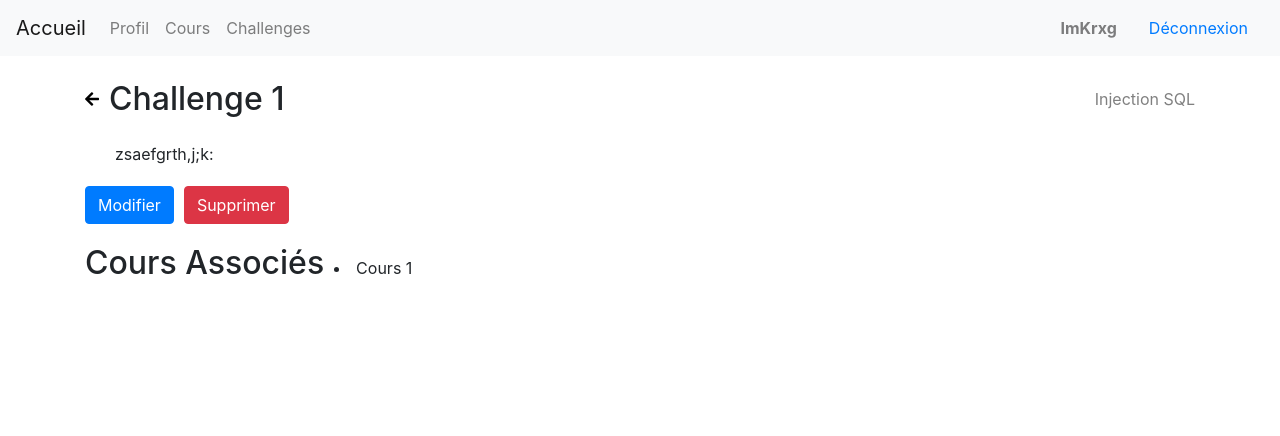
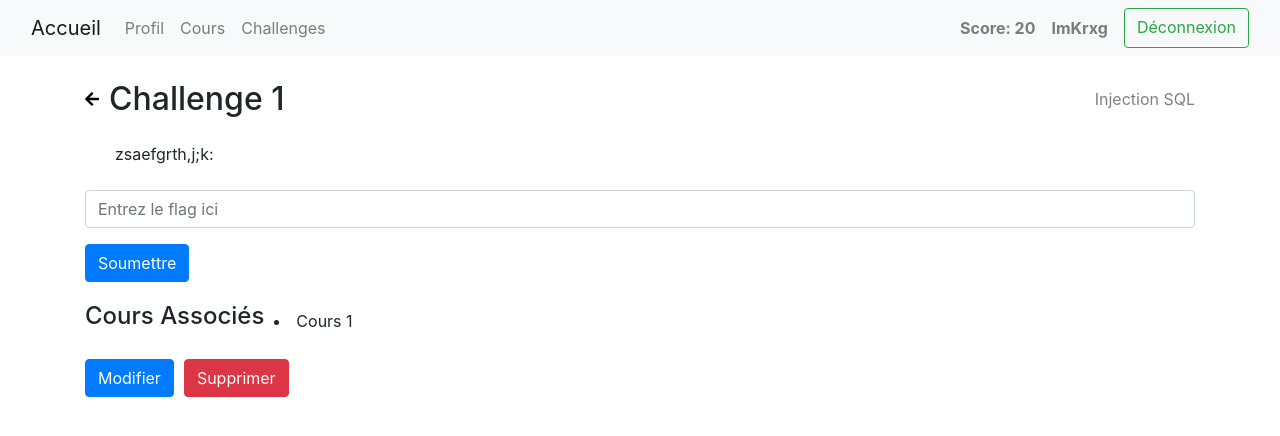
Before and after one commit to PLPCTF/PLP, a Flask app: page /challenges/1 in a window 1280 px wide. Shown: the top 436 px of the page. Run offline with Flask 3, Linux system fonts and the light colour scheme; a user stored in the database is signed in; some libraries are stand-ins or nearby versions.

Commit message:
Le moment où tout a basculé

```diff
--- a/app.py
+++ b/app.py
@@ -2,7 +2,7 @@
 
 import secrets
 from datetime import datetime, timedelta
-from flask import Flask, render_template, redirect, url_for, flash, session
+from flask import Flask, render_template, redirect, url_for, flash, session, request
 from flask_migrate import Migrate
 from flask_sqlalchemy import SQLAlchemy
 from flask_wtf import FlaskForm
@@ -186,6 +186,13 @@ def create_app():
 
 
 ## Routes
+
+@app.context_processor
+def inject_user():
+    if 'utilisateur_uid_utilisateur' in session:
+        utilisateur = Utilisateur.query.get(session['utilisateur_uid_utilisateur'])
+        return dict(utilisateur=utilisateur)
+    return dict(utilisateur=None)
 
 @app.route('/', methods=['GET', 'POST'])
 def connexion():
@@ -438,6 +445,22 @@ def detail_challenge(uid_challenge):
     challenge = Challenge.query.get_or_404(uid_challenge)
     return render_template('detail_challenge.html', challenge=challenge)
 
+@app.route('/challenges/verifier/<int:uid_challenge>', methods=['POST'])
+def verifier_flag(uid_challenge):
+    challenge = Challenge.query.get_or_404(uid_challenge)
+    utilisateur = Utilisateur.query.get(session['utilisateur_uid_utilisateur'])
+    flag_soumis = request.form['flag']
+
+    if flag_soumis == challenge.flag:
+        utilisateur.score += challenge.value
+        utilisateur.challenges_valides.append(challenge)
+        db.session.commit()
+        flash('Flag correct, score mis à jour !', 'success')
+    else:
+        flash('Flag incorrect, veuillez réessayer.', 'danger')
+
+    return redirect(url_for('detail_challenge', uid_challenge=uid_challenge))
+
 
 @app.route('/deconnexion')
 def deconnexion():
--- a/templates/base.html
+++ b/templates/base.html
@@ -11,12 +11,10 @@
 <body>
 
 <nav class="navbar navbar-expand-lg navbar-light bg-light">
+  <div class="container-fluid">
     <a class="navbar-brand" href="/">Accueil</a>
-  <button class="navbar-toggler" type="button" data-toggle="collapse" data-target="#navbarNav" aria-controls="navbarNav" aria-expanded="false" aria-label="Toggle navigation">
-    <span class="navbar-toggler-icon"></span>
-  </button>
     <div class="collapse navbar-collapse" id="navbarNav">
-    <ul class="navbar-nav">
+      <ul class="navbar-nav mr-auto">
         <li class="nav-item">
           <a class="nav-link" href="{{ url_for('profil') }}">Profil</a>
         </li>
@@ -28,9 +26,10 @@
         </li>
       </ul>
     </div>
-  <div class="ml-auto d-flex">
-    <span class="navbar-text mr-3"><strong>{{ current_user.nom_utilisateur }}</strong></span>
-    <a class="nav-link" href="{{ url_for('deconnexion') }}">Déconnexion</a>
+    <div class="d-flex justify-content-end flex-grow-1 pe-3">
+      <span class="navbar-text"><strong>Score: {{ utilisateur.score }}</strong></span>
+      <span class="navbar-text mx-3"><strong>{{ utilisateur.nom_utilisateur }}</strong></span>
+      <a class="btn btn-outline-success" href="{{ url_for('deconnexion') }}">Déconnexion</a>
     </div>
 </nav>
 
--- a/templates/detail_challenge.html
+++ b/templates/detail_challenge.html
@@ -17,6 +17,24 @@
         </div>
     </div>
 
+    {% if challenge in utilisateur.challenges_valides %}
+        <p>Challenge déjà validé.</p>
+    {% else %}
+        <form method="post" action="{{ url_for('verifier_flag', uid_challenge=challenge.uid_challenge) }}" class="mt-4">
+            <div class="form-group">
+                <input type="text" name="flag" placeholder="Entrez le flag ici" class="form-control">
+            </div>
+            <button type="submit" class="btn btn-primary">Soumettre</button>
+        </form>
+    {% endif %}
+
+    <div style="margin-top: 20px; display: flex; align-items: center; gap: 10px;">
+        <h4>Cours Associés</h4>
+        {% for cours in challenge.cours %}
+            <li>{{ cours.titre_cours }}</li>
+        {% endfor %}
+    </div>
+
 <!-- Boutons Modifier et Supprimer -->
 <div style="margin-top: 20px; display: flex; align-items: center; gap: 10px;">
     <a href="{{ url_for('modifier_challenge', uid_challenge=challenge.uid_challenge) }}" class="btn btn-primary">Modifier</a>
@@ -25,11 +43,4 @@
     </form>
 </div>
 
-<div style="margin-top: 20px; display: flex; align-items: center; gap: 10px;">
-    <h2>Cours Associés</h2>
-    {% for cours in challenge.cours %}
-        <li>{{ cours.titre_cours }}</li>
-    {% endfor %}
-</div>
-
 {% endblock %}
--- a/templates/profil.html
+++ b/templates/profil.html
@@ -94,7 +94,11 @@
                 <!-- Liste des cours ici -->
             </div>
             <div id="challenges" class="container tab-pane fade"><br>
-                <!-- Liste des challenges ici -->
+                <ul>
+                    {% for challenge in utilisateur.challenges_valides %}
+                        <li>{{ challenge.titre_challenge }}</li>
+                    {% endfor %}
+                </ul>
             </div>
         </div>
     </div>
```
Also changed, not shown: instance/site.db. Lines whose indentation alone changed are shown as unchanged.
